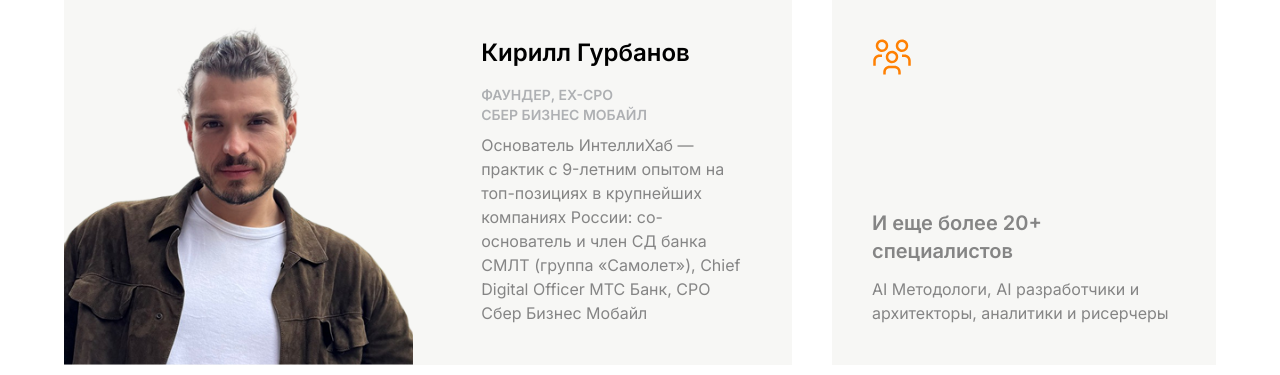
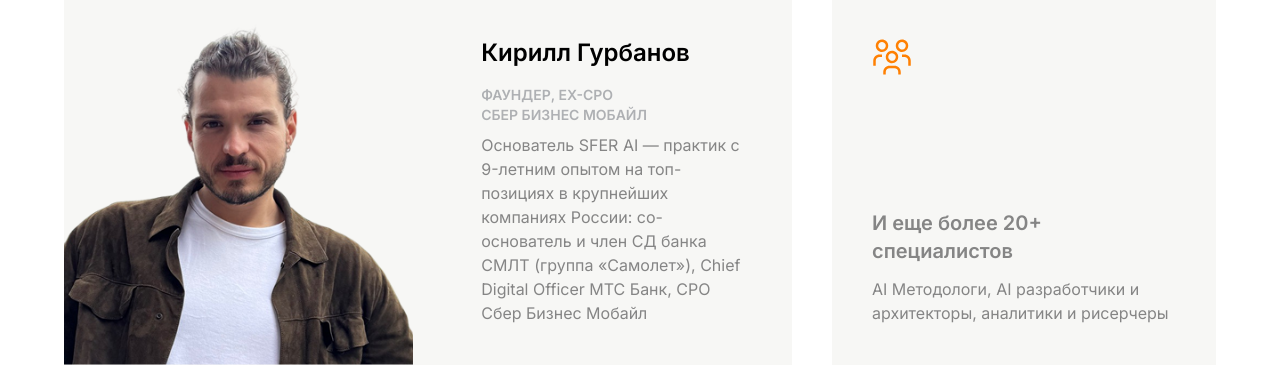
Before and after one commit to vb-sferai/IntelliHub, a React (Vite) app: page /home in a window 1280 px wide. Shown: the part 4600-4975 px from the top of the page. Built offline with nearby package versions, Linux system fonts and the light colour scheme.

Commit message:
Update MainPage.tsx

```diff
--- a/src/pages/MainPage/components/MainPage.tsx
+++ b/src/pages/MainPage/components/MainPage.tsx
@@ -162,7 +162,7 @@ export const MainPage = () => {
                                     <span
                                         className="uppercase md:text-sm xl:text-base text-gray-400">фаундер, ex-CPO<br/>Сбер бизнес мобайл</span>
                                 </div>
-                                <span className="text-sm lg:text-base text-gray-500">Основатель ИнтеллиХаб — практик  с 9-летним опытом на топ-позициях в крупнейших компаниях России: со-основатель и член СД банка СМЛТ  (группа «Самолет»), Chief Digital Officer МТС Банк,  CPO Сбер Бизнес Мобайл</span>
+                                <span className="text-sm lg:text-base text-gray-500">Основатель SFER AI — практик  с 9-летним опытом на топ-позициях в крупнейших компаниях России: со-основатель и член СД банка СМЛТ  (группа «Самолет»), Chief Digital Officer МТС Банк,  CPO Сбер Бизнес Мобайл</span>
                             </div>
                         </div>
                         <div
```
